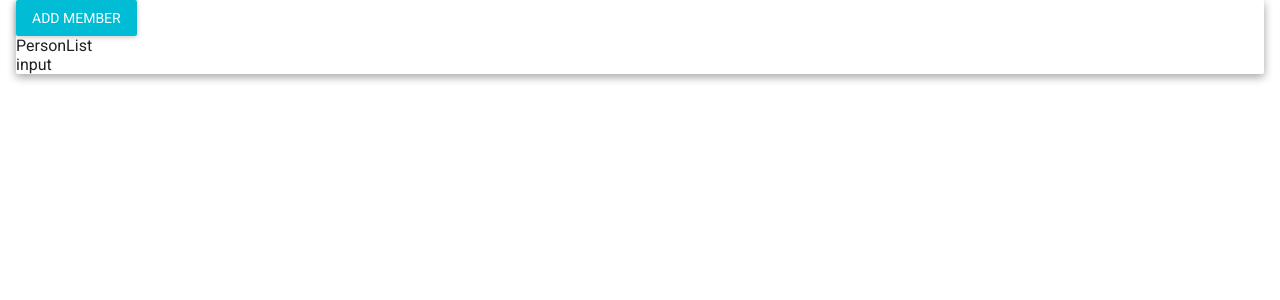
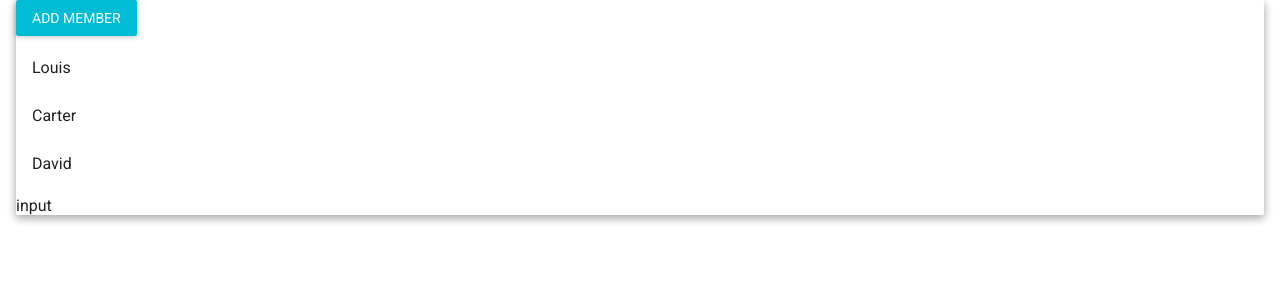
Before and after one commit to jbadan/tripcalc, a React (Create React App) app: page / in a window 1280 px wide. Shown: the top 300 px of the page. Built offline with nearby package versions, Linux system fonts and the light colour scheme.

Commit message:
list of current members render

```diff
--- a/src/Input.js
+++ b/src/Input.js
@@ -13,7 +13,19 @@ class Input extends Component {
   constructor(props) {
     super(props);
     this.state = {
-      memberList: ['Louis', 'Carter', 'David'],
+      memberList: [
+        {
+          name: 'Louis',
+          payments: [5.75, 35.00, 12.79]
+        },
+        {
+          name: 'Carter',
+          payments: [12.00, 15.00, 23.23]
+        },
+        {
+          name: 'David',
+          payments: [10.00, 20.00, 38.41, 45.00]
+        }],
       newName: '',
       dialogOpen: false
     }
@@ -33,7 +45,7 @@ class Input extends Component {
 
   addMember = () => {
     let memberListAdd = this.state.memberList;
-    memberListAdd.push(this.state.newName);
+    memberListAdd.push({name: this.state.newName});
     this.setState({
       dialogOpen: false,
       memberList: memberListAdd
@@ -78,7 +90,7 @@ class Input extends Component {
               />
               </Dialog>
 
-              <PersonList />
+              <PersonList memberList={this.state.memberList}/>
               <div>input</div>
             </Paper>
           </Col>
--- a/src/PersonList.js
+++ b/src/PersonList.js
@@ -1,11 +1,31 @@
 import React, { Component } from 'react';
 
+//material-ui
+import {List, ListItem} from 'material-ui/List';
 
 
 class PersonList extends Component {
+  constructor (props) {
+    super(props)
+    this.state = {
+      memberList: this.props.memberList
+    }
+  }
   render() {
     return (
-      <div>PersonList</div>
+      <List>
+      {this.props.memberList.map((person, index) => {
+        return(
+          <ListItem
+              key={index}
+              value={person}
+              primaryText={person.name}
+              primaryTogglesNestedList={true}
+              nestedItems={[]}
+          />
+        )}
+      )}
+      </List>
     );
   }
 }
```
